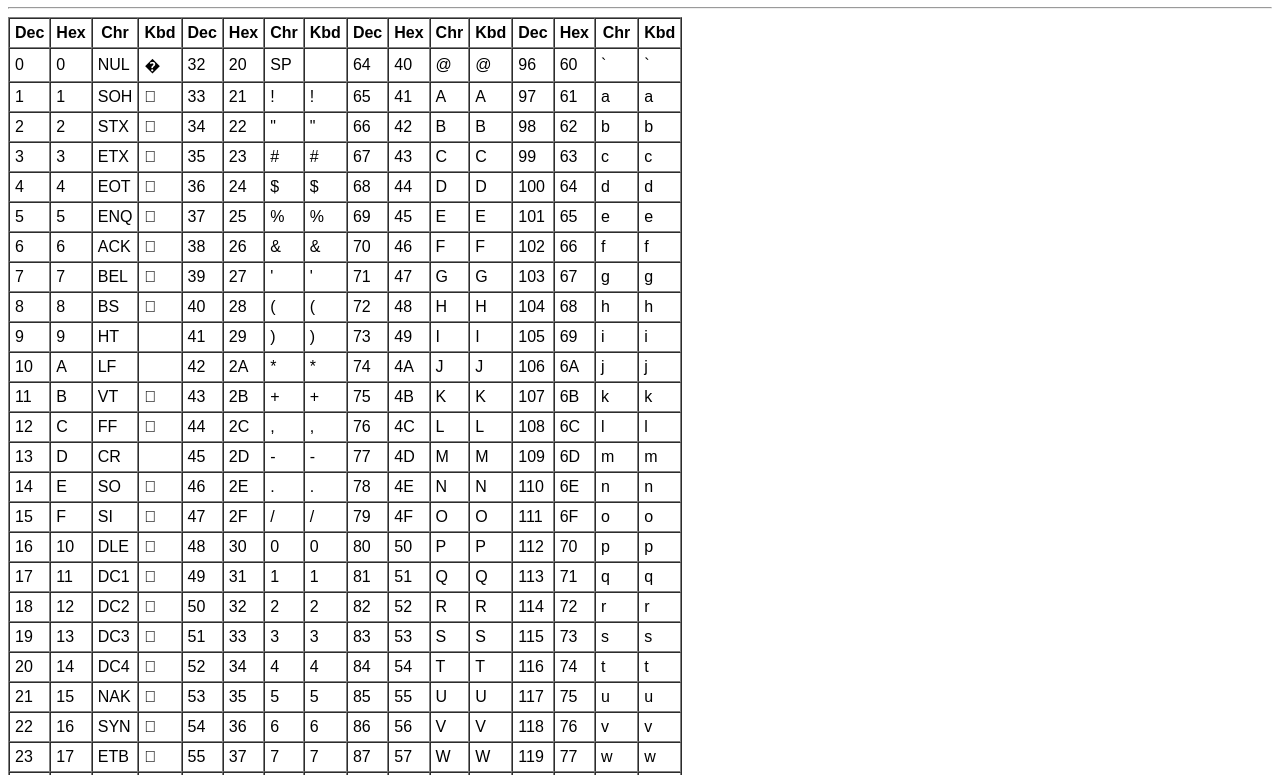
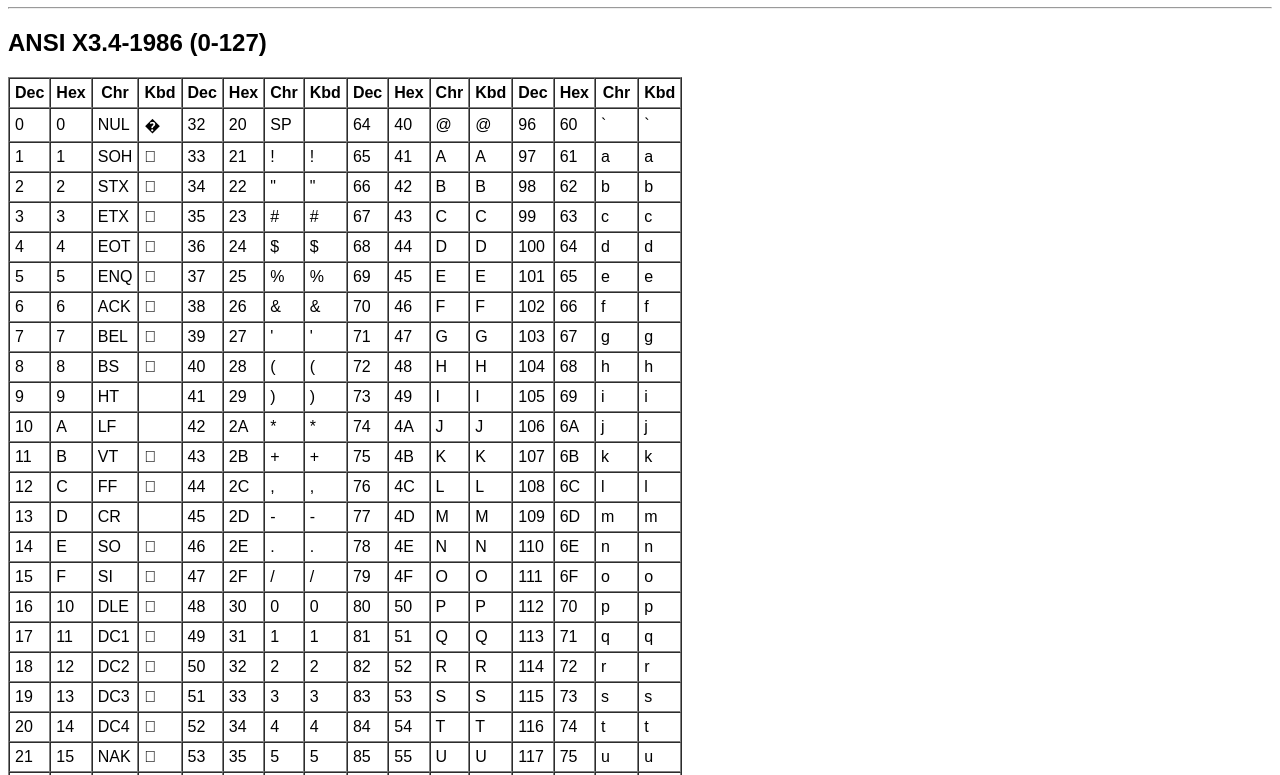
Before and after one commit to ducker-compose/ascii, a plain HTML site: page index.html in a window 1280 px wide. Shown: the part 73-848 px from the top of the page. Drawn offline with Linux system fonts and the light colour scheme.

Commit message:
index.html & server.sh

```diff
--- a/index.html
+++ b/index.html
@@ -17,6 +17,10 @@
       * {
         font-family: sans-serif;
       }
+
+      .container {
+        overflow: scroll;
+      }
     </style>
   </head>
   <body>
@@ -26,6 +30,8 @@
     <hr>
     <main>
       <section>
+        <h2>ANSI X3.4-1986 (0-127)</h2>
+        <div class="container">
           <table border="1" cellpadding="5" cellspacing="0">
             <thead>
               <tr>
@@ -82,6 +88,7 @@
               <tr><td><code>31</code></td><td><code>1F</code></td><td>US</td><td><kbd>&#31;</kbd></td><td><code>63</code></td><td><code>3F</code></td><td>?</td><td><kbd>&#63;</kbd></td><td><code>95</code></td><td><code>5F</code></td><td>_</td><td><kbd>&#95;</kbd></td><td><code>127</code></td><td><code>7F</code></td><td>DEL</td><td><kbd>&#127;</kbd></td></tr>
             </tbody>
           </table>
+        </div>
       </section>
     </main>
     <hr>
```
Also changed, not shown: 1 other file. Lines whose indentation alone changed are shown as unchanged.
